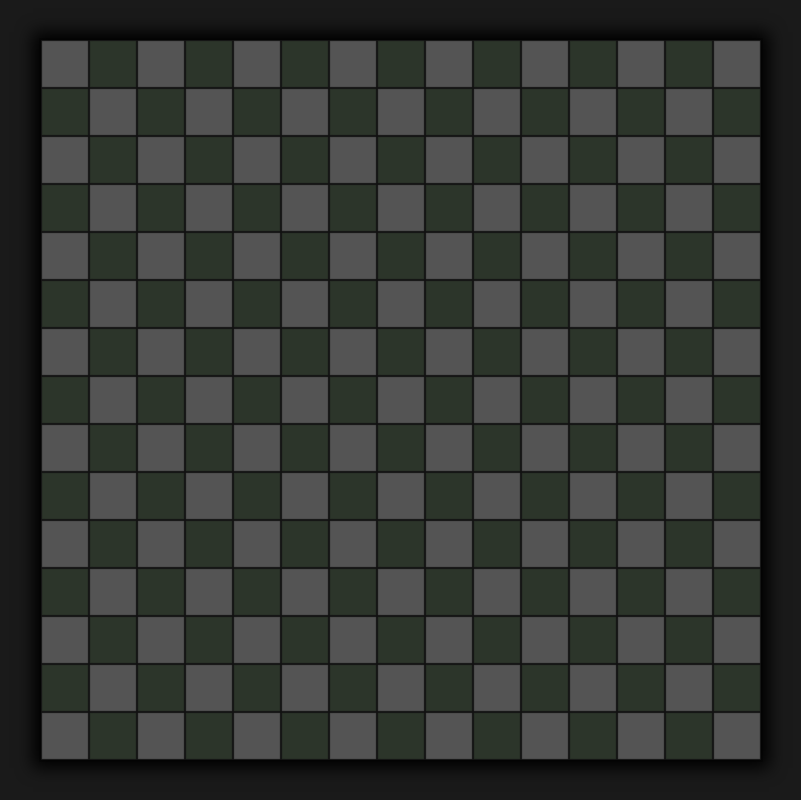
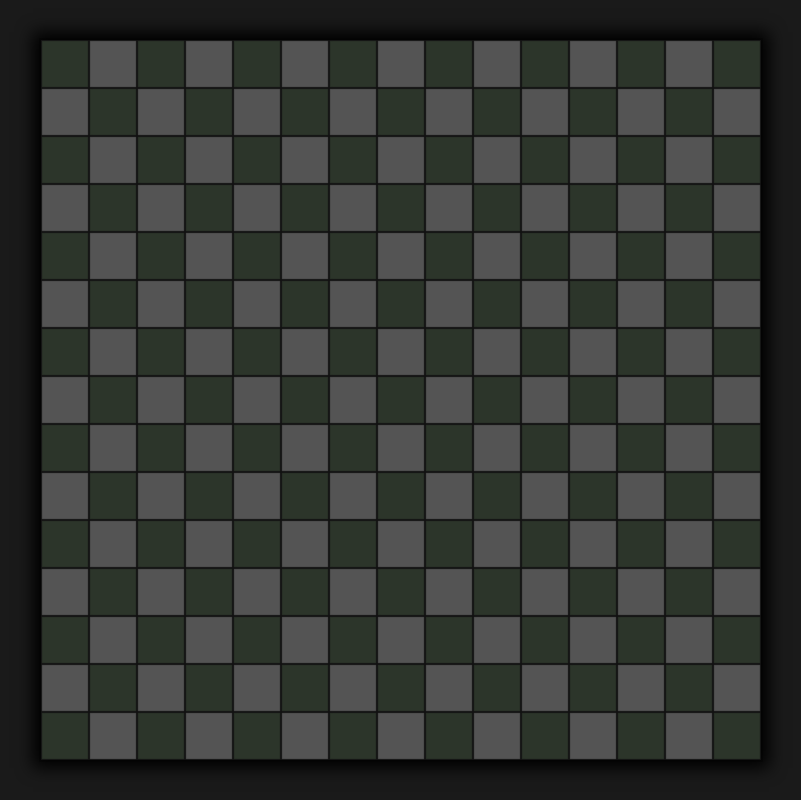
Before and after one commit to hiphurraa/jatkanshakki, a Svelte app: page / in a window 1280 px wide. Shown: the whole page, without its empty margins (239-1040 px from the left). Built offline with nearby package versions, Linux system fonts and the light colour scheme.

Commit message:
fixed small color bug

```diff
--- a/src/App.svelte
+++ b/src/App.svelte
@@ -197,7 +197,8 @@ async function cellClicked(x, y) {
         {#each row as cell, x}
           <div class="gameGridCell"
             class:aiCursor={ aiCursor.x == x && aiCursor.y == y }
-            class:darkerColorCell={ (x + y) % 2 == 0 }
+            class:cell-color-1={ (x + y) % 2 == 0 }
+            class:cell-color-2={(x + y) % 2 != 0}
             on:click={() => cellClicked(x, y)}>
             {#if cell == "A"}
               <div class="ai-selected-cell">
@@ -238,8 +239,8 @@ async function cellClicked(x, y) {
 <style lang="scss">
   :root {
     --main-bg-color: #1a1a1a;
-    --board-bg-color: #2c352a;
-    --board-bg-color-2: rgb(84 84 84);
+    --cell-color-1: #2c352a;
+    --cell-color-2: rgb(84 84 84);
     --board-borders-color: #131313;
     --board-border-size: 1px;
     //--ai-selected-cell-color: #a800ff;
@@ -314,6 +315,7 @@ async function cellClicked(x, y) {
       flex-direction: column-reverse;
       max-height: var(--board-max-size);
       max-width: var(--board-max-size);
+      background-color: var(--board-borders-color);
 
       &.aspect-ratio-high {
         width: 90vh;
@@ -334,14 +336,14 @@ async function cellClicked(x, y) {
           height: 100%;
           width: 10%;
           box-shadow: 0 0 var(--board-border-size) var(--board-border-size) inset var(--board-borders-color);
-          background-color: var(--board-bg-color);
+          background-color: var(--cell-color-1);
           display: flex;
           align-items: center;
 		      justify-content: center;
           color: #555555;
 
-          &.darkerColorCell {
-            background-color: var(--board-bg-color-2);
+          &.cell-color-2 {
+            background-color: var(--cell-color-2);
           }
 
           &:hover {
@@ -373,12 +375,12 @@ async function cellClicked(x, y) {
               width: 71%;
               height: 71%;
               border-radius: 50%;
-              background-color: var(--board-bg-color);
+              background-color: var(--cell-color-1);
             }
           }
 
-          &.darkerColorCell .figure-o {
-            background-color: var(--board-bg-color-2);
+          &.cell-color-2 .figure-o {
+            background-color: var(--cell-color-2);
           }
 
           .player-selected-cell {
```
